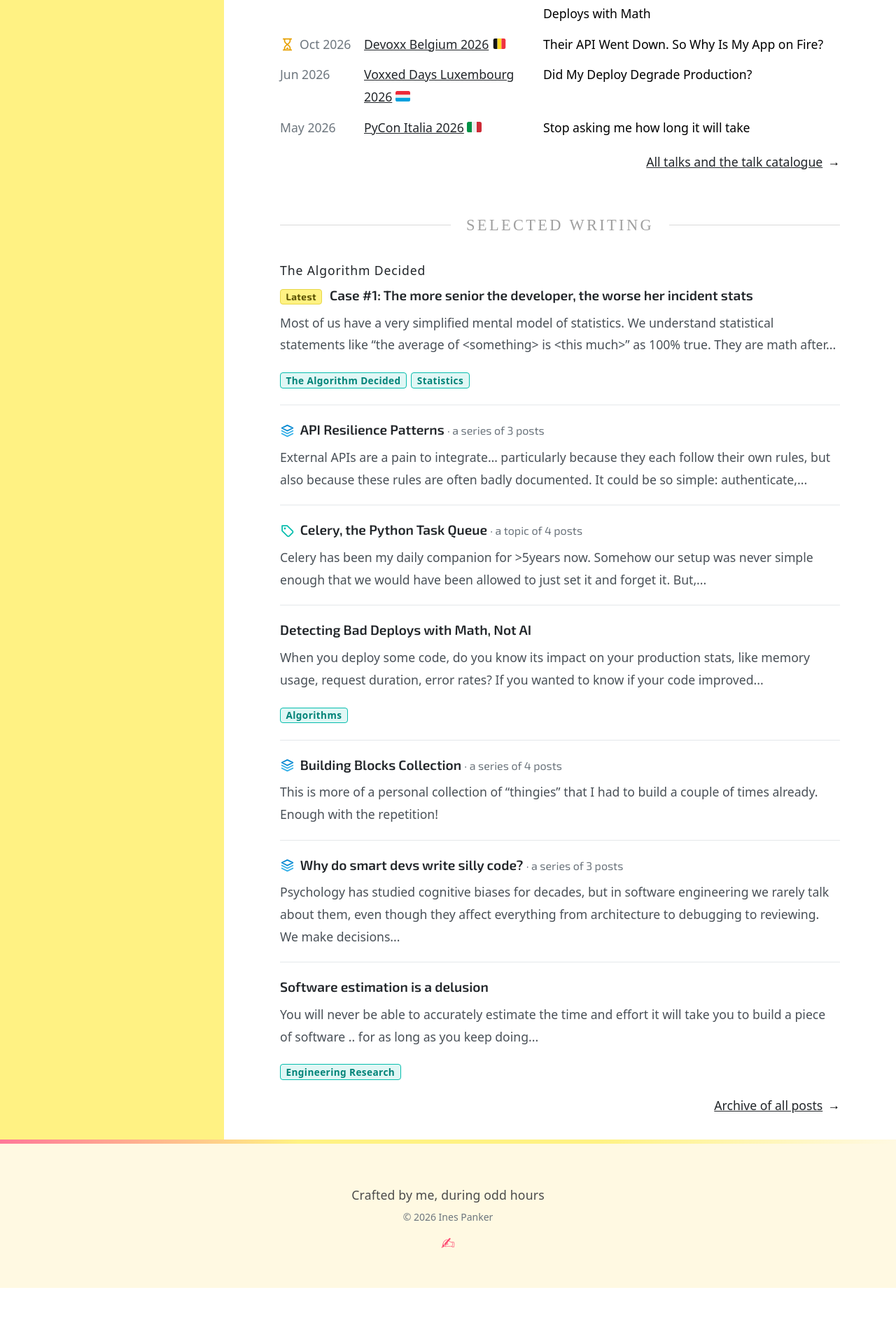
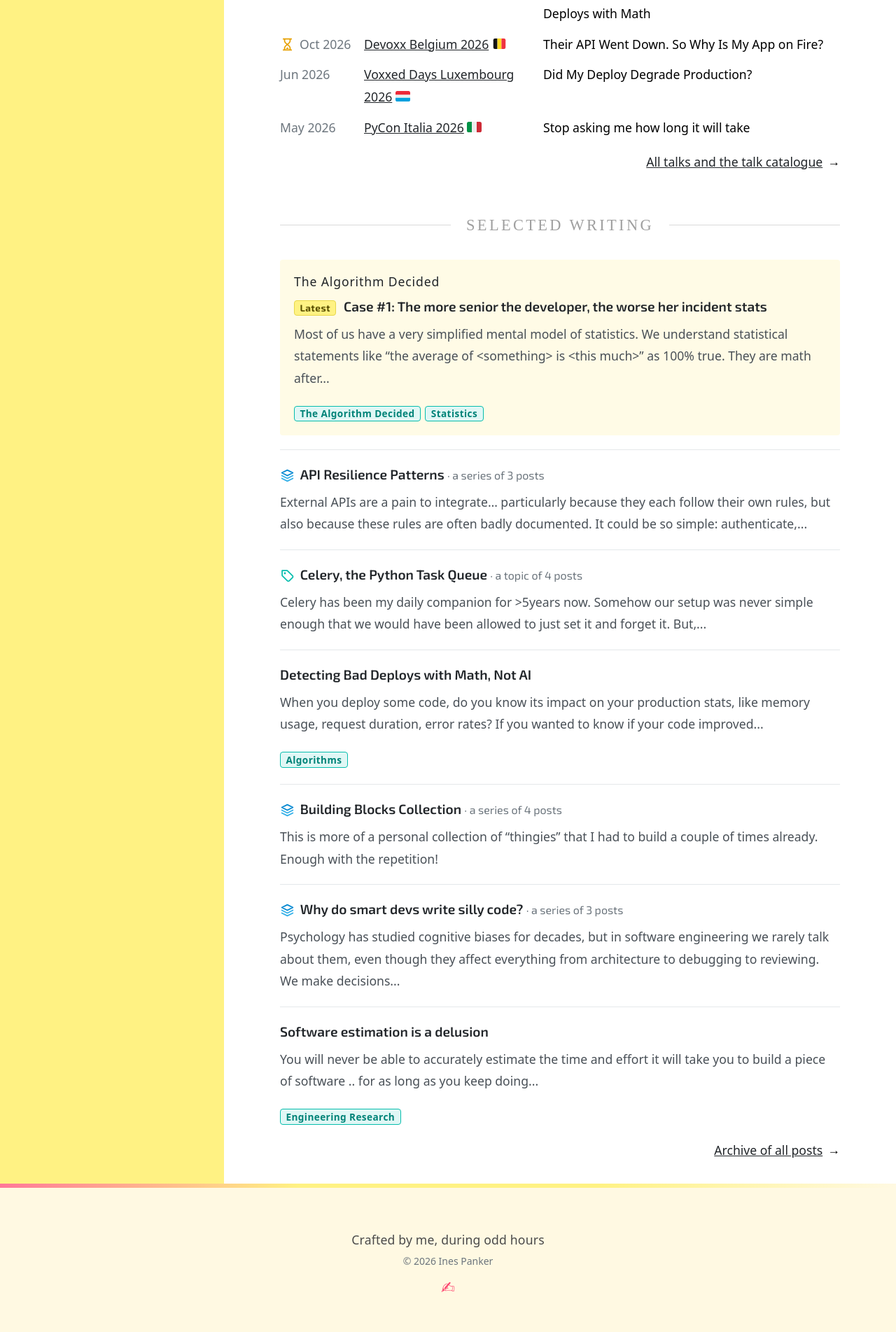
Before and after one commit to inesp/inesp.github.io, a Jekyll site: the page built from index.md, in a window 1280 px wide. Shown: the part 1847-3750 px from the top of the page at 70% size. Built offline with Jekyll 4.4.1, drawn with Linux system fonts in a browser that asks for light colours; nearby versions of some CDN libraries; some web fonts are replaced; a style sheet for code colours, icons or effects is not loaded; before the commit the page ends 3687 px from its top, so only the background shows below that.

Commit message:
Highlight latest post on home page

```diff
--- a/_includes/selected_writing.html
+++ b/_includes/selected_writing.html
@@ -42,7 +42,7 @@
           {%- endfor -%}
         {%- endif -%}
         {%- if post -%}
-          <li class="post-item">
+          <li class="post-item{% if entry == 'latest' %} post-item-latest{% endif %}">
             {% if post.series %}
               {% assign coll_data = site.data.topics[post.series] %}
               {% assign coll_display = coll_data.display_title | default: post.series %}
--- a/_sass/home.scss
+++ b/_sass/home.scss
@@ -192,6 +192,12 @@
     font-weight: 400;
     white-space: nowrap;
   }
+
+  .post-item-latest {
+    background: rgba($color-yellow-light, 0.5);
+    border-radius: 4px;
+    padding: 1rem 1.25rem;
+  }
 }
 
 /* Speaking strip */
```
